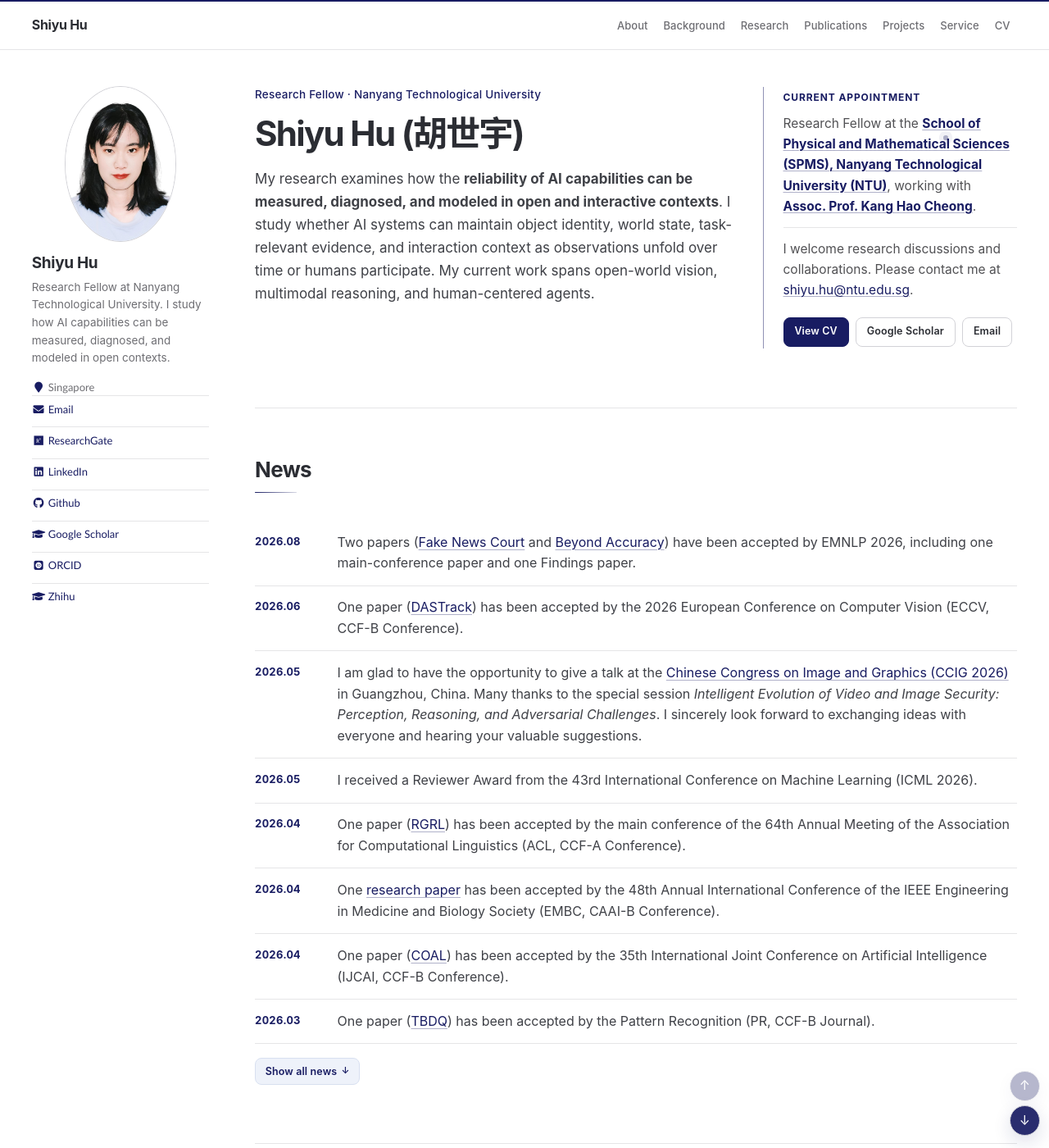
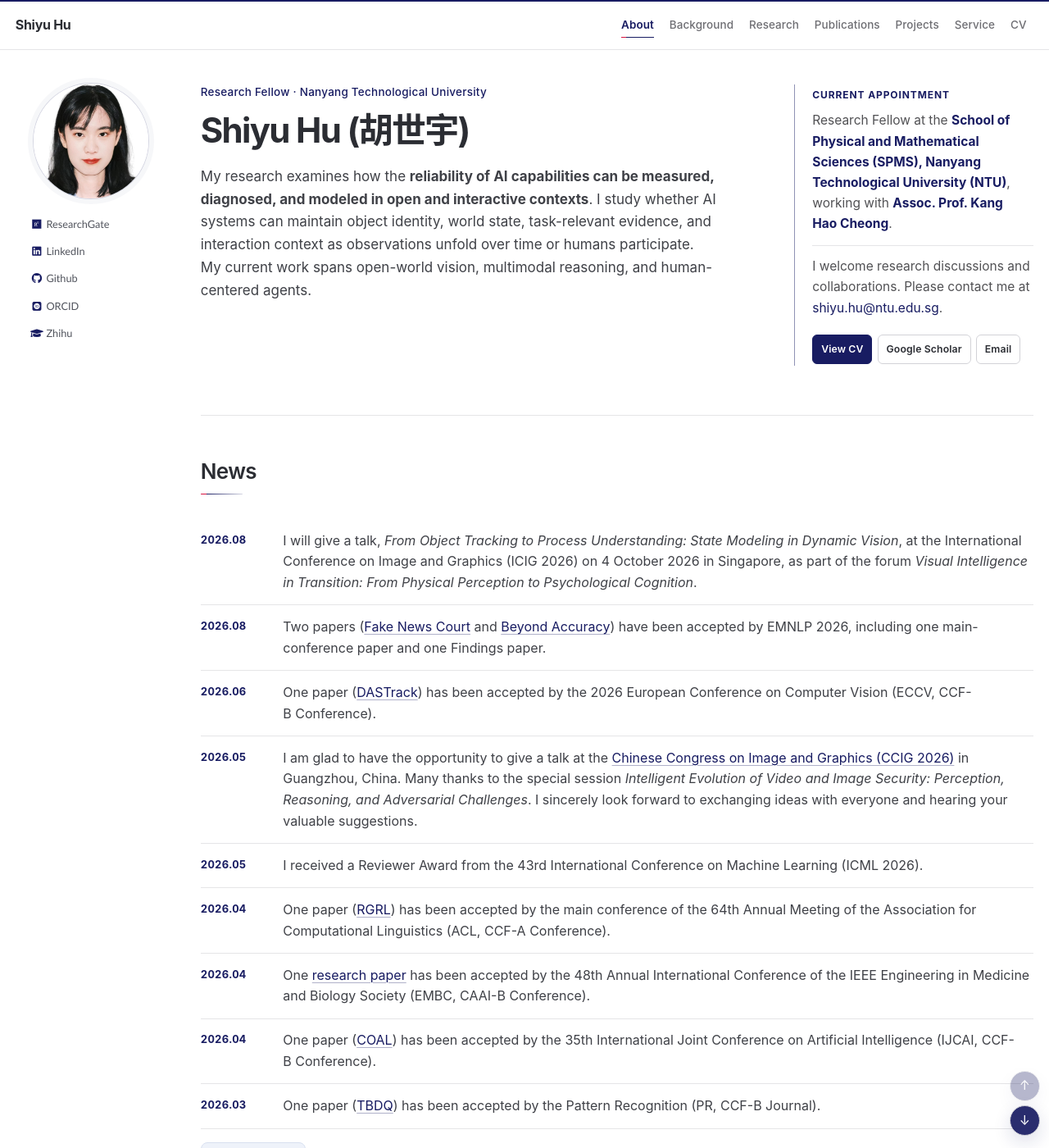
Before and after one commit to huuuuusy/huuuuusy.github.io, a Jekyll site: the page built from _pages/about.md, in a window 1280 px wide and 1400 px high. Shown: the whole window at 82% size. Built offline with Jekyll 4.4.1, drawn with Linux system fonts in a browser that asks for light colours; some web fonts are replaced.

Commit message:
Refine homepage editorial design

```diff
--- a/_includes/author-profile.html
+++ b/_includes/author-profile.html
@@ -21,10 +21,10 @@
     <button class="btn btn--inverse author__urls-toggle" type="button" aria-expanded="false" aria-controls="author-links">Links</button>
     <ul id="author-links" class="author__urls social-icons">
       {% if author.location %}
-        <li><i class="fa fa-fw fa-map-marker" aria-hidden="true"></i> {{ author.location }}</li>
+        <li class="author-link--location"><i class="fa fa-fw fa-map-marker" aria-hidden="true"></i> {{ author.location }}</li>
       {% endif %}
       {% if author.email %}
-        <li><a href="mailto:{{ author.email }}"><i class="fas fa-fw fa-envelope" aria-hidden="true"></i> Email</a></li>
+        <li class="author-link--email"><a href="mailto:{{ author.email }}"><i class="fas fa-fw fa-envelope" aria-hidden="true"></i> Email</a></li>
       {% endif %}
        {% if author.researchgate %}
         <li><a href="{{ author.researchgate }}"><i class="fab fa-fw fa-researchgate" aria-hidden="true"></i> ResearchGate</a></li>
@@ -36,7 +36,7 @@
         <li><a href="https://github.com/{{ author.github }}"><i class="fab fa-fw fa-github" aria-hidden="true"></i> Github</a></li>
       {% endif %}
       {% if author.googlescholar %}
-        <li><a href="{{ author.googlescholar }}"><i class="fas fa-fw fa-graduation-cap"></i> Google Scholar</a></li>
+        <li class="author-link--scholar"><a href="{{ author.googlescholar }}"><i class="fas fa-fw fa-graduation-cap"></i> Google Scholar</a></li>
       {% endif %}
       {% if author.orcid %}
         <li><a href="{{ author.orcid }}"><i class="ai ai-orcid-square ai-fw"></i> ORCID</a></li>
--- a/_includes/home/content/news.md
+++ b/_includes/home/content/news.md
@@ -1,4 +1,6 @@
 <div class="news-timeline" markdown="1">
+
+**2026.08** I will give a talk, *From Object Tracking to Process Understanding: State Modeling in Dynamic Vision*, at the International Conference on Image and Graphics (ICIG 2026) on 4 October 2026 in Singapore, as part of the forum *Visual Intelligence in Transition: From Physical Perception to Psychological Cognition*.
 
 **2026.08** Two papers ([Fake News Court](#FakeNewsCourt) and [Beyond Accuracy](#ViEBench)) have been accepted by EMNLP 2026, including one main-conference paper and one Findings paper.
 
--- a/_sass/_homepage-editorial.scss
+++ b/_sass/_homepage-editorial.scss
@@ -19,9 +19,11 @@
     --orbit-blue: var(--ntu-navy);
     --ntu-red: #d71440;
     --ntu-gold: #e6a400;
-    --editorial-serif: -apple-system, BlinkMacSystemFont, "Segoe UI",
-        "PingFang SC", "Hiragino Sans GB", "Noto Sans CJK SC", "Noto Sans",
-        "Helvetica Neue", Arial, sans-serif;
+    --editorial-radius-control: 6px;
+    --editorial-radius-media: 8px;
+    --editorial-serif: "Avenir Next", Avenir, -apple-system, BlinkMacSystemFont,
+        "Segoe UI", "PingFang SC", "Hiragino Sans GB", "Noto Sans CJK SC",
+        "Noto Sans", "Helvetica Neue", Arial, sans-serif;
     --editorial-sans: -apple-system, BlinkMacSystemFont, "Segoe UI",
         "PingFang SC", "Hiragino Sans GB", "Noto Sans CJK SC", "Noto Sans",
         "Helvetica Neue", Arial, sans-serif;
@@ -32,6 +34,11 @@
     font-size: 17px;
     line-height: 1.62;
     letter-spacing: 0;
+}
+
+.homepage-shell ::selection {
+    color: var(--editorial-heading);
+    background: rgba(24, 28, 98, .14);
 }
 
 .homepage-shell .masthead {
@@ -44,7 +51,7 @@
 }
 
 .homepage-shell .masthead__inner-wrap {
-    max-width: 1240px;
+    max-width: 1360px;
     padding: .68rem 1.25rem .64rem;
     font-family: var(--editorial-sans);
 }
@@ -73,7 +80,7 @@
     border-radius: 0;
     color: var(--editorial-muted);
     background: transparent;
-    font-size: 13px;
+    font-size: 13.5px;
     font-weight: 500;
     letter-spacing: .005em;
     text-decoration: none;
@@ -101,11 +108,28 @@
             transform: scaleX(1);
         }
     }
+
+    &.is-current {
+        color: var(--ntu-navy);
+        font-weight: 600;
+
+        &:after {
+            opacity: 1;
+            background: linear-gradient(
+                90deg,
+                var(--ntu-red) 0,
+                var(--ntu-red) .42rem,
+                var(--ntu-navy) .42rem,
+                var(--ntu-navy) 100%
+            );
+            transform: scaleX(1);
+        }
+    }
 }
 
 .homepage-shell .site-nav__toggle {
     border: 1px solid var(--editorial-rule-strong);
-    border-radius: 7px;
+    border-radius: var(--editorial-radius-control);
     color: var(--editorial-heading);
     background: transparent;
     font-size: 12px;
@@ -113,8 +137,8 @@
 }
 
 .homepage-shell #main.home-main {
-    max-width: 1240px;
-    margin-top: 2.6rem;
+    max-width: 1360px;
+    margin-top: 2.35rem;
     padding-right: 1.25rem;
     padding-left: 1.25rem;
 }
@@ -134,12 +158,15 @@
 }
 
 .homepage-shell .home-main .author__avatar img {
+    aspect-ratio: 1;
     max-width: 136px;
     padding: 0;
-    border: 1px solid var(--editorial-rule-strong);
+    border: 1px solid rgba(24, 28, 98, .18);
     border-radius: 50%;
     background: #fff;
-    box-shadow: none;
+    box-shadow: 0 0 0 6px rgba(24, 28, 98, .035);
+    object-fit: cover;
+    object-position: center 34%;
 }
 
 .homepage-shell .home-main .author__name {
@@ -166,11 +193,7 @@
 
 .homepage-shell .home-main .author__urls li {
     margin: 0;
-    border-top: 1px solid var(--editorial-rule);
-
-    &:first-child {
-        border-top: 0;
-    }
+    border-top: 0;
 }
 
 .homepage-shell .home-main .author__urls li > i,
@@ -180,15 +203,15 @@
 
 .homepage-shell .home-main .author__urls a {
     display: block;
-    padding: .42rem 0;
-    border-radius: 0;
-    color: var(--orbit-blue);
+    padding: .3rem 0;
+    border-radius: 0;
+    color: #51545d;
     background: transparent;
     text-decoration: none;
 
     &:hover,
     &:focus-visible {
-        color: var(--editorial-heading);
+        color: var(--orbit-blue);
         background: transparent;
         text-decoration: underline;
         text-decoration-color: var(--orbit-blue);
@@ -254,9 +277,10 @@
     color: var(--editorial-heading);
     font-family: var(--editorial-serif);
     font-size: 26px;
-    font-weight: 650;
+    font-weight: 600;
     letter-spacing: -.025em;
     line-height: 1.18;
+    text-wrap: balance;
 
     &:after {
         display: block;
@@ -264,7 +288,13 @@
         width: 3.4rem;
         height: 1px;
         margin-top: .78rem;
-        background: linear-gradient(90deg, var(--ntu-navy), rgba(24, 28, 98, .18));
+        background: linear-gradient(
+            90deg,
+            var(--ntu-red) 0,
+            var(--ntu-red) .48rem,
+            var(--ntu-navy) .48rem,
+            rgba(24, 28, 98, .18) 100%
+        );
         content: "";
     }
 
@@ -302,38 +332,28 @@
     background: transparent;
 
     &:before {
-        position: absolute;
-        z-index: -1;
-        top: -10.5rem;
-        right: -8.5rem;
-        width: 29rem;
-        height: 20rem;
-        border: 1px solid rgba(24, 28, 98, .1);
-        border-radius: 50%;
-        content: "";
-        pointer-events: none;
-        transform: rotate(-14deg);
+        display: none;
     }
 
     &:after {
-        position: absolute;
-        z-index: -1;
-        top: 4.35rem;
-        right: 5.65rem;
-        width: .38rem;
-        height: .38rem;
-        border-radius: 50%;
-        background: rgba(24, 28, 98, .36);
-        box-shadow: 0 0 0 .34rem rgba(24, 28, 98, .06);
-        content: "";
-        pointer-events: none;
+        display: none;
+    }
+}
+
+.homepage-shell .home-section--intro a:not(.intro-action) {
+    text-decoration: none;
+
+    &:hover,
+    &:focus-visible {
+        text-decoration: underline;
+        text-underline-offset: .16em;
     }
 }
 
 .homepage-shell .intro-grid {
     display: grid;
-    grid-template-columns: minmax(0, 1fr) 310px;
-    gap: 2.25rem;
+    grid-template-columns: minmax(0, 1fr) 292px;
+    gap: 2.35rem;
     align-items: start;
 }
 
@@ -358,9 +378,10 @@
     color: var(--editorial-heading);
     font-family: var(--editorial-serif);
     font-size: clamp(36px, 3.45vw, 42px);
-    font-weight: 700;
+    font-weight: 650;
     letter-spacing: -.04em;
     line-height: 1.08;
+    text-wrap: balance;
 }
 
 .homepage-shell .home-section--intro .intro-primary p {
@@ -369,12 +390,13 @@
     color: var(--editorial-ink);
     font-size: 17px;
     line-height: 1.64;
+    text-wrap: pretty;
 }
 
 .homepage-shell .intro-profile {
     display: block;
     min-width: 0;
-    padding: .2rem 0 .15rem 1.55rem;
+    padding: .2rem 0 .15rem 1.4rem;
     border: 0;
     border-left: 1px solid rgba(24, 28, 98, .48);
     border-radius: 0;
@@ -394,6 +416,7 @@
     color: #515154;
     font-size: 15.5px;
     line-height: 1.62;
+    text-wrap: pretty;
 }
 
 .homepage-shell .home-section--intro .intro-profile__contact {
@@ -403,19 +426,19 @@
 }
 
 .homepage-shell .intro-actions {
-    gap: .55rem;
+    gap: .42rem;
     margin-top: 1.35rem;
 }
 
 .homepage-shell .page__content a.intro-action {
     min-height: 2.4rem;
-    padding: .24rem .86rem;
+    padding: .22rem .66rem;
     border: 1px solid var(--editorial-rule-strong);
-    border-radius: 8px;
+    border-radius: var(--editorial-radius-control);
     color: var(--editorial-heading);
     background: transparent;
     box-shadow: none;
-    font-size: 12.5px;
+    font-size: 12.25px;
     font-weight: 600;
     letter-spacing: .01em;
     text-decoration: none;
@@ -462,6 +485,7 @@
     color: var(--editorial-ink);
     font-size: 16px;
     line-height: 1.6;
+    text-wrap: pretty;
 
     &:before {
         display: none;
@@ -477,6 +501,7 @@
         font-weight: 650;
         letter-spacing: .02em;
         line-height: 1.75;
+        font-variant-numeric: tabular-nums;
     }
 }
 
@@ -564,6 +589,7 @@
     font-size: 13px;
     text-align: left;
     white-space: nowrap;
+    font-variant-numeric: tabular-nums;
 }
 
 .homepage-shell .background-entry__logo {
@@ -718,7 +744,7 @@
     gap: 1.55rem;
     align-items: start;
     margin: 0;
-    padding: 1.55rem 0;
+    padding: 1.45rem 0;
     border: 0;
     border-bottom: 1px solid var(--editorial-rule);
     border-radius: 0;
@@ -760,7 +786,7 @@
     box-sizing: border-box;
     padding: .22rem;
     border: 1px solid var(--editorial-rule);
-    border-radius: 8px;
+    border-radius: var(--editorial-radius-media);
     background: #fafafa;
     box-shadow: none;
     object-fit: contain;
@@ -782,9 +808,10 @@
     color: var(--editorial-heading);
     font-family: var(--editorial-serif);
     font-size: 17px;
-    font-weight: 650;
+    font-weight: 600;
     letter-spacing: -.014em;
     line-height: 1.38;
+    text-wrap: pretty;
 }
 
 .homepage-shell .home-section--publications font[color="DarkRed"],
@@ -821,6 +848,36 @@
     letter-spacing: .055em;
     line-height: 1.4;
     text-transform: uppercase;
+    font-variant-numeric: tabular-nums;
+}
+
+.homepage-shell .home-section--publications .paper-keywords + br ~ a {
+    display: inline-flex;
+    align-items: center;
+    margin: .38rem .72rem 0 0;
+    padding: .06rem 0 .14rem;
+    border: 0;
+    border-bottom: 1px solid rgba(24, 28, 98, .24);
+    border-radius: 0;
+    color: var(--ntu-navy);
+    background: transparent;
+    font-size: 13.25px;
+    font-weight: 550;
+    line-height: 1.35;
+    text-decoration: none;
+
+    &:hover,
+    &:focus-visible {
+        border-bottom-color: var(--ntu-navy);
+        color: var(--ntu-navy);
+        background: transparent;
+        text-decoration: none;
+    }
+
+    &:focus-visible {
+        outline: 2px solid rgba(24, 28, 98, .28);
+        outline-offset: 2px;
+    }
 }
 
 .homepage-shell .paper-identity {
@@ -1141,9 +1198,23 @@
 @media (min-width: 64em) {
     .homepage-shell #main.home-main {
         display: grid;
-        grid-template-columns: 216px minmax(0, 1fr);
-        gap: 3.75rem;
+        grid-template-columns: 184px minmax(0, 1fr);
+        gap: 2.8rem;
         align-items: start;
+    }
+
+    .homepage-shell .home-section {
+        padding-top: 3.5rem;
+        padding-bottom: 3.7rem;
+    }
+
+    .homepage-shell .home-section--intro {
+        padding-top: .45rem;
+        padding-bottom: 4rem;
+    }
+
+    .homepage-shell .home-section > h1:first-child {
+        margin-bottom: 2rem;
     }
 
     .homepage-shell .home-main .sidebar {
@@ -1152,6 +1223,28 @@
         float: none;
         width: auto;
         margin: 0;
+    }
+
+    .homepage-shell .home-main .author__avatar img {
+        width: 142px;
+        max-width: 142px;
+        height: 142px;
+    }
+
+    .homepage-shell .home-main .author__content {
+        display: none;
+    }
+
+    .homepage-shell .home-main .author__urls {
+        width: 148px;
+        margin: 1.1rem auto 0;
+        font-size: 12.75px;
+    }
+
+    .homepage-shell .home-main .author-link--location,
+    .homepage-shell .home-main .author-link--email,
+    .homepage-shell .home-main .author-link--scholar {
+        display: none;
     }
 
     .homepage-shell .home-main .home-page {
@@ -1176,12 +1269,7 @@
     }
 
     .homepage-shell .home-main .sidebar {
-        position: relative;
-        z-index: 30;
-        top: auto;
-        margin: 0 0 2.2rem;
-        padding: .65rem 0 .8rem;
-        overflow: visible;
+        display: none;
     }
 
     .homepage-shell .home-main .sidebar > [itemscope] {
--- a/assets/js/navigation.js
+++ b/assets/js/navigation.js
@@ -24,6 +24,45 @@
     if (event.target.closest(".site-nav__links a")) setExpanded(false);
   });
 
+  var sectionLinks = Array.prototype.slice.call(
+    navigation.querySelectorAll('.site-nav__links a[href^="/#"]')
+  ).map(function (link) {
+    var target = document.getElementById(link.getAttribute("href").slice(2));
+    return target ? { link: link, target: target } : null;
+  }).filter(Boolean);
+
+  var currentFrame = null;
+
+  function updateCurrentSection() {
+    currentFrame = null;
+    if (!sectionLinks.length) return;
+
+    var marker = window.scrollY + navigation.getBoundingClientRect().height + 96;
+    var current = sectionLinks[0];
+
+    sectionLinks.forEach(function (item) {
+      var targetTop = item.target.getBoundingClientRect().top + window.scrollY;
+      if (targetTop <= marker) current = item;
+    });
+
+    sectionLinks.forEach(function (item) {
+      var isCurrent = item === current;
+      item.link.classList.toggle("is-current", isCurrent);
+      if (isCurrent) item.link.setAttribute("aria-current", "location");
+      else item.link.removeAttribute("aria-current");
+    });
+  }
+
+  function requestCurrentSectionUpdate() {
+    if (currentFrame !== null) return;
+    currentFrame = window.requestAnimationFrame(updateCurrentSection);
+  }
+
+  updateCurrentSection();
+  window.addEventListener("scroll", requestCurrentSectionUpdate, { passive: true });
+  window.addEventListener("resize", requestCurrentSectionUpdate);
+  window.addEventListener("hashchange", requestCurrentSectionUpdate);
+
   document.addEventListener("click", function (event) {
     if (!navigation.contains(event.target)) setExpanded(false);
   });
```
